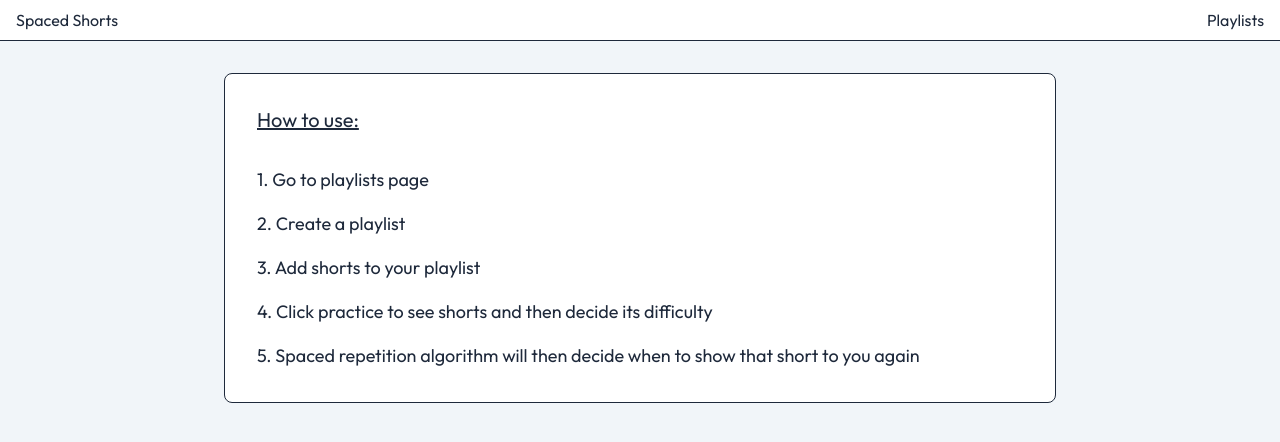
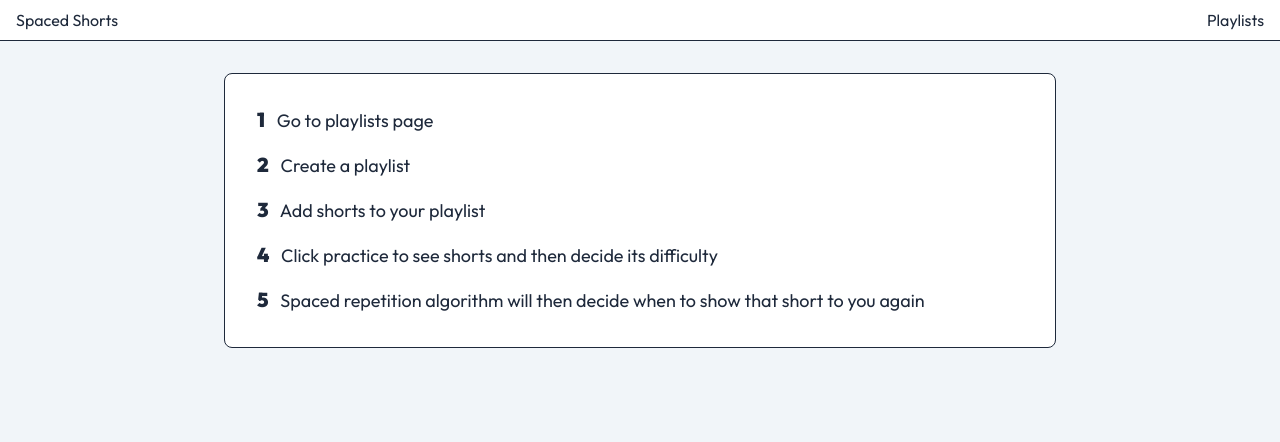
Before and after one commit to dnlaxe/spaced-shorts, a React (Vite) app in the folder client/: page / in a window 1280 px wide. Shown: the top 442 px of the page. Built offline with nearby package versions, Linux system fonts and the light colour scheme.

Commit message:
style: instructions

```diff
--- a/client/src/features/home/HomePage.tsx
+++ b/client/src/features/home/HomePage.tsx
@@ -1,15 +1,25 @@
 export default function HomePage() {
   return (
     <div className="p-8 border m-8 rounded-lg bg-white">
-      <h1 className="text-xl underline mb-8">How to use:</h1>
       <ul className="flex flex-col gap-4 text-lg">
-        <li>1. Go to playlists page</li>
-        <li>2. Create a playlist</li>
-        <li>3. Add shorts to your playlist</li>
-        <li>4. Click practice to see shorts and then decide its difficulty</li>
         <li>
-          5. Spaced repetition algorithm will then decide when to show that
-          short to you again
+          <span className="font-black text-xl mr-2">1</span> Go to playlists
+          page
+        </li>
+        <li>
+          <span className="font-black text-xl mr-2">2</span> Create a playlist
+        </li>
+        <li>
+          <span className="font-black text-xl mr-2">3</span> Add shorts to your
+          playlist
+        </li>
+        <li>
+          <span className="font-black text-xl mr-2">4</span> Click practice to
+          see shorts and then decide its difficulty
+        </li>
+        <li>
+          <span className="font-black text-xl mr-2">5</span> Spaced repetition
+          algorithm will then decide when to show that short to you again
         </li>
       </ul>
     </div>
```
